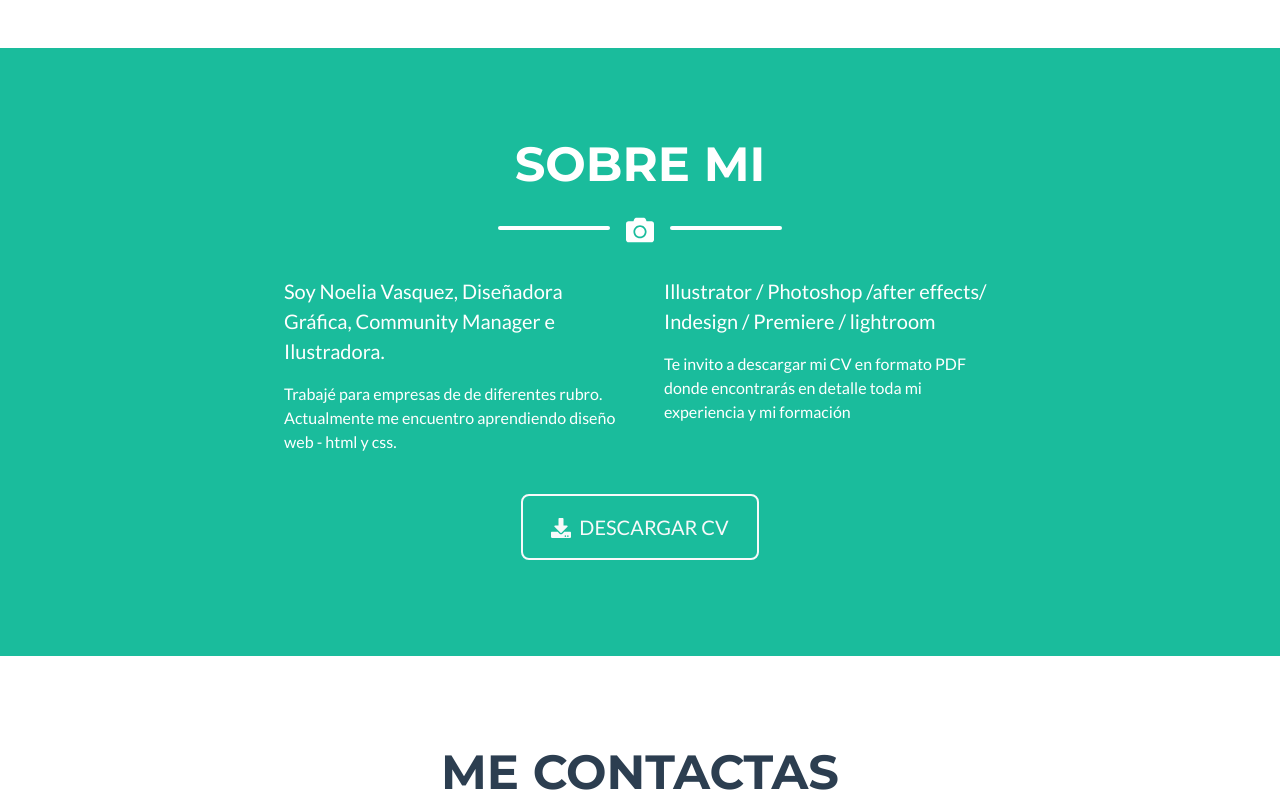
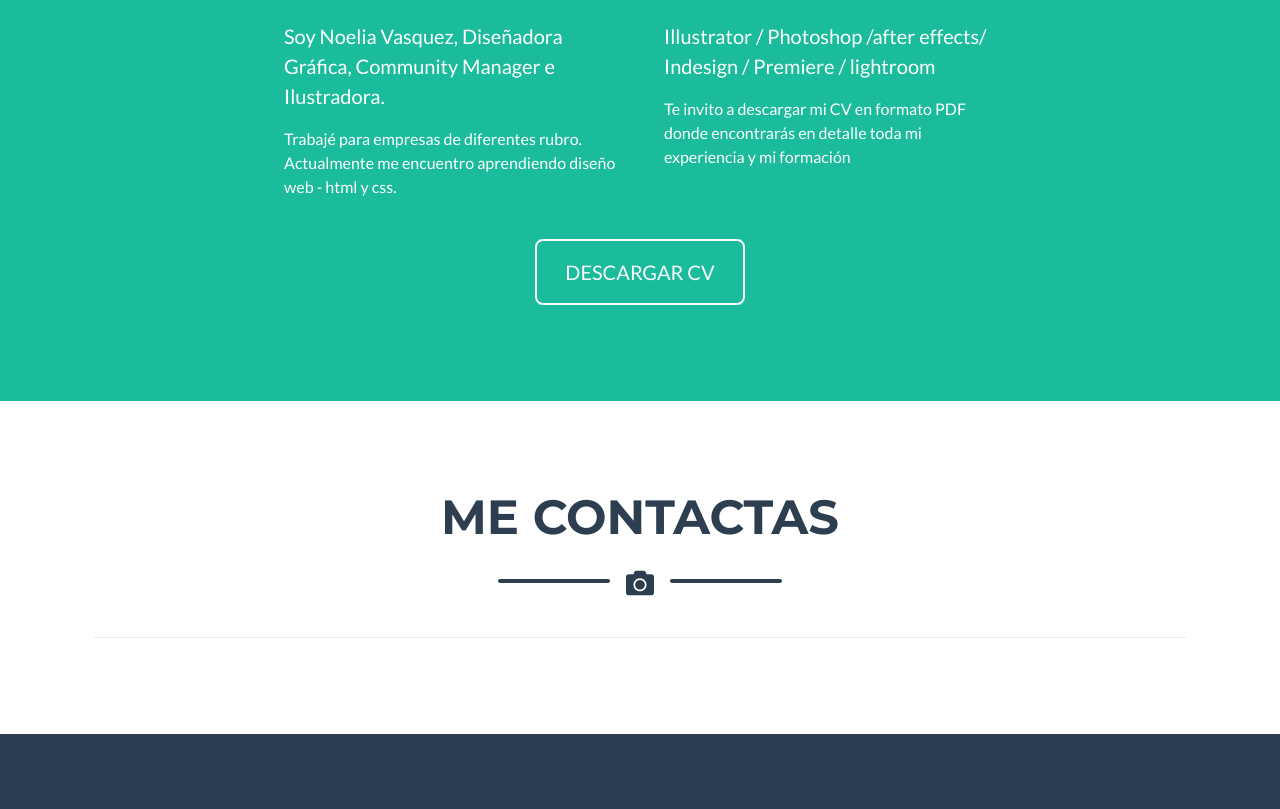
Before and after one commit to Noelia5/Noelia5.github.io, a plain HTML site: page index.html in a window 1280 px wide. Shown: the part 1605-2414 px from the top of the page. Drawn offline with nearby package versions, Linux system fonts and the light colour scheme.

Commit message:
actualizar perfil

```diff
--- a/index.html
+++ b/index.html
@@ -153,7 +153,7 @@
                 <div class="col-lg-4 ml-auto">
                     <p class="lead">Soy Noelia Vasquez, Diseñadora Gráfica, Community Manager e Ilustradora.
                     </p>
-                    <p> Trabajé para empresas de de diferentes rubro.
+                    <p> Trabajé para empresas de diferentes rubro.
                         Actualmente me encuentro aprendiendo diseño web - html y css.
                     </p>
                 </div>
@@ -168,8 +168,8 @@
             </div>
             <!-- About Section Button-->
             <div class="text-center mt-4">
-                <a class="btn btn-xl btn-outline-light" href="https://startbootstrap.com/themes/freelancer/"><i
-                        class="fas fa-download mr-2"></i>DESCARGAR CV</a>
+                <a class="btn btn-xl btn-outline-light" href="Documento/cv"><i
+                        class=""></i>DESCARGAR CV</a>
             </div>
         </div>
     </section>
```
Also changed, not shown: assets/img/portfolio/cv.jpg (added), assets/img/portfolio/perfilpng.jpg (added), assets/img/portfolio/perfilpng.png (deleted).
